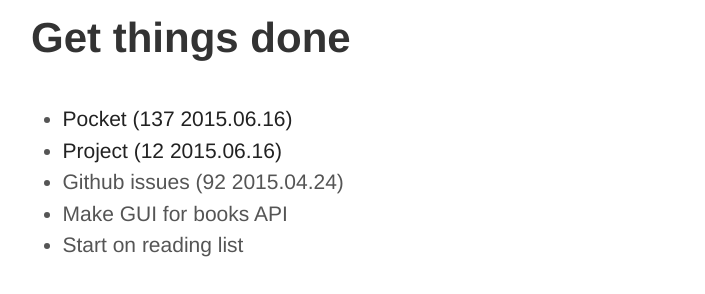
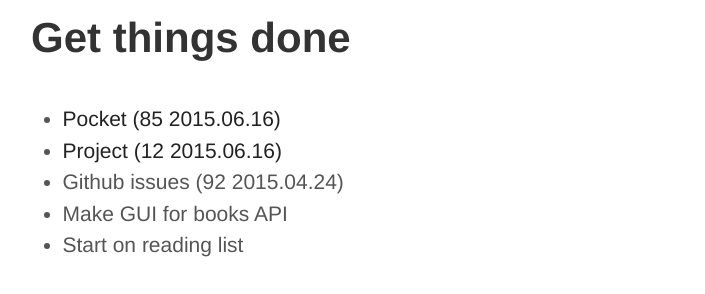
Before and after one commit to Andersos/andersos.net, a Jekyll site: the page built from gtd.html, in a window 1280 px wide. Shown: the part 175-469 px from the top of the page, without its empty margins (273-978 px from the left). Built offline with Jekyll 4.4.1, drawn with Linux system fonts in a browser that asks for light colours; Markdown is read by kramdown in place of the engine named in the settings.

Commit message:
Update gtd.html

```diff
--- a/gtd.html
+++ b/gtd.html
@@ -4,7 +4,7 @@
 ---
 
 <ul>
-    <li><a href="https://twitter.com/Andersos/status/530115122086543360">Pocket (137 2015.06.16)</a></a></li>
+    <li><a href="https://twitter.com/Andersos/status/530115122086543360">Pocket (85 2015.06.16)</a></a></li>
     <li><a href="https://gist.github.com/Andersos/32ba857519db96e97e63">Project (12 2015.06.16)</a></li>
     <li>Github issues (92 2015.04.24)</li>
     <li>Make GUI for books API</li>
```
